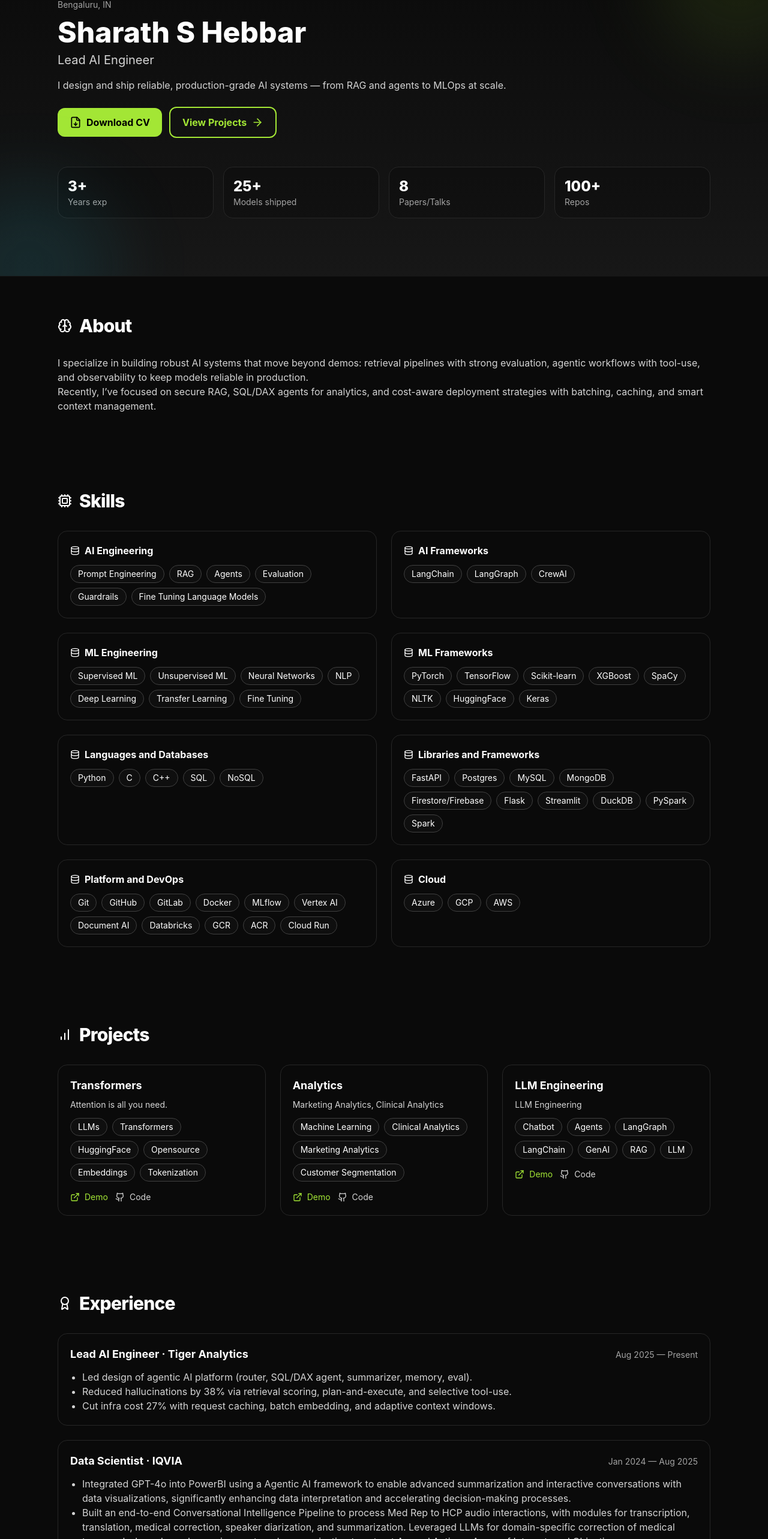
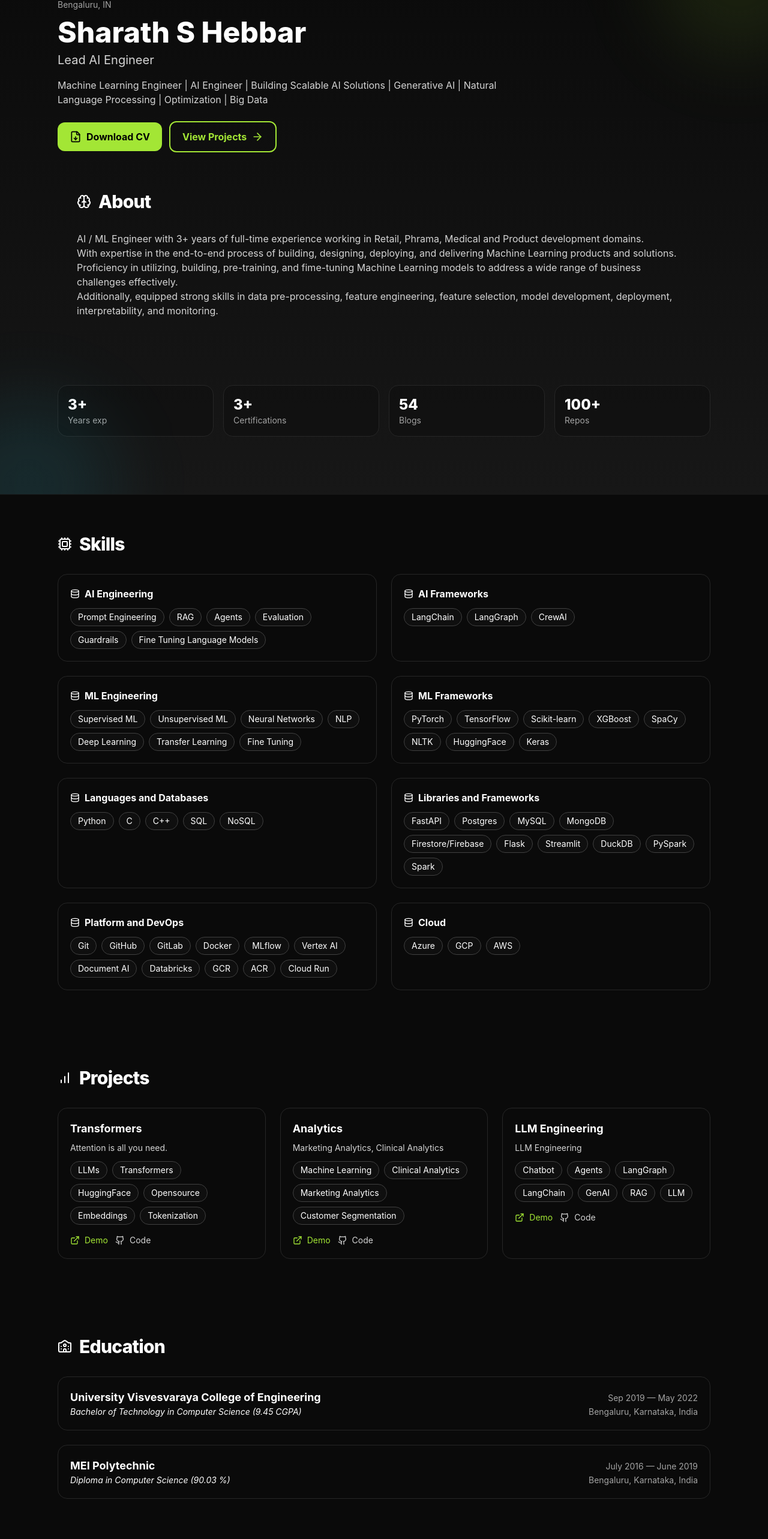
Before and after one commit to SharathHebbar/my-portfolio, a React (Create React App) app: page / in a window 1280 px wide. Shown: the part 159-2725 px from the top of the page at 60% size. Built offline with nearby package versions, Linux system fonts and the light colour scheme.

Commit message:
Updated Portfolio

```diff
--- a/src/App.js
+++ b/src/App.js
@@ -10,16 +10,18 @@ import About from "./components/About";
 import Skills from "./components/Skills";
 import Projects from "./components/Projects";
 import Experience from "./components/Experience"
-import { RealTimeProjects } from "./components/RealTimeProjects";
+import RealTimeProjects from "./components/RealTimeProjects";
+import Education from "./components/Education"
 
 export default function Portfolio() {
   return (
     <div className="min-h-screen bg-neutral-950 text-white">
       <Nav />
       <Hero />
-      <About />
+      {/* <About /> */}
       <Skills />
       <Projects />
+      <Education />
       <Experience />
       <RealTimeProjects />
       <Contact />
--- a/src/components/About.js
+++ b/src/components/About.js
@@ -7,12 +7,20 @@ export default function About() {
     <MotionSection id="about" title="About" icon={Brain}>
       <div className="prose prose-invert max-w-none text-neutral-300">
         <p>
-          I specialize in building robust AI systems that move beyond demos: retrieval pipelines with strong
-          evaluation, agentic workflows with tool-use, and observability to keep models reliable in production.
+          AI / ML Engineer with 3+ years of full-time experience working in Retail, Phrama, Medical and Product
+          development domains.
         </p>
         <p>
-          Recently, I’ve focused on secure RAG, SQL/DAX agents for analytics, and cost-aware deployment strategies
-          with batching, caching, and smart context management.
+          With expertise in the end-to-end process of building, designing, deploying, and delivering Machine Learning
+          products and solutions.
+        </p>
+        <p>
+          Proficiency in utilizing, building, pre-training, and fime-tuning Machine Learning models to address a wide
+          range of business challenges effectively.
+        </p>
+        <p>
+          Additionally, equipped strong skills in data pre-processing, feature engineering, feature selection, model
+          development, deployment, interpretability, and monitoring.
         </p>
       </div>
     </MotionSection>
--- a/src/components/Assets.js
+++ b/src/components/Assets.js
@@ -3,11 +3,12 @@ import { motion} from "framer-motion";
 export const ME = {
   name: "Sharath S Hebbar",
   title: "Lead AI Engineer",
-  tagline: "I design and ship reliable, production-grade AI systems — from RAG and agents to MLOps at scale.",
+  tagline: "Machine Learning Engineer | AI Engineer | Building Scalable AI Solutions | Generative AI | Natural Language Processing | Optimization | Big Data",
   location: "Bengaluru, IN",
   email: "sharathshebbar@gmail.com",
   github: "https://github.com/SharathHebbar",
   linkedin: "https://www.linkedin.com/in/sharath-s-hebbar/",
+  medium: "https://medium.com/@sharathhebbar24",
   resume: "/resume.pdf", // put in /public
 };
 
--- /dev/null
+++ b/src/components/Education.js
@@ -0,0 +1,48 @@
+import { motion } from "framer-motion";
+import { University } from "lucide-react";
+
+import { MotionSection } from "./Assets";
+
+
+const education = [
+  {
+    college: "University Visvesvaraya College of Engineering",
+    degree: "Bachelor of Technology in Computer Science (9.45 CGPA)",
+    period: "Sep 2019 — May 2022",
+    location: "Bengaluru, Karnataka, India"
+  },
+  {
+    college: "MEI Polytechnic",
+    degree: "Diploma in Computer Science (90.03 %)",
+    period: "July 2016 — June 2019",
+    location: "Bengaluru, Karnataka, India"
+  },
+];
+
+export default function Education() {
+  return (
+    <MotionSection id="education" title="Education" icon={University}>
+      <div className="space-y-6">
+        {education.map((e) => (
+          <motion.div
+            key={e.role}
+            initial={{ opacity: 0, y: 14 }}
+            whileInView={{ opacity: 1, y: 0 }}
+            viewport={{ once: true }}
+            transition={{ duration: 0.45 }}
+            className="rounded-2xl border border-neutral-800 p-5 bg-neutral-950/40"
+          >
+            <div className="flex flex-wrap items-baseline justify-between gap-2">
+              <h3 className="text-lg font-bold">{e.college}</h3>
+              <span className="text-sm text-neutral-400">{e.period}</span>
+            </div>
+            <div className="flex flex-wrap items-baseline justify-between gap-2">
+              <i className="text-sm">{e.degree}</i>
+              <span className="text-sm text-neutral-400">{e.location}</span>
+            </div>
+          </motion.div>
+        ))}
+      </div>
+    </MotionSection>
+  );
+}
--- a/src/components/Hero.js
+++ b/src/components/Hero.js
@@ -1,6 +1,7 @@
 import { motion} from "framer-motion";
 import { FileDown, ArrowRight} from "lucide-react";
 
+import About from "./About";
 import {ME} from "./Assets"
 
 export default function Hero() {
@@ -38,17 +39,18 @@ export default function Hero() {
             </a>
           </div>
         </motion.div>
-
+        <About />
         <motion.div
           initial={{ opacity: 0 }}
           animate={{ opacity: 1 }}
           transition={{ delay: 0.2, duration: 0.8 }}
           className="mt-12 grid grid-cols-2 sm:grid-cols-4 gap-4"
         >
+
           {[
             { label: "Years exp", value: "3+" },
-            { label: "Models shipped", value: "25+" },
-            { label: "Papers/Talks", value: "8" },
+            { label: "Certifications", value: "3+" },
+            { label: "Blogs", value: "54" },
             { label: "Repos", value: "100+" },
           ].map((s) => (
             <div key={s.label} className="rounded-2xl border border-neutral-800 p-4 bg-neutral-950/40">
--- a/src/components/Nav.js
+++ b/src/components/Nav.js
@@ -1,4 +1,4 @@
-import { Github, Linkedin, Mail} from "lucide-react";
+import { Github, Linkedin, Mail, Rss} from "lucide-react";
 
 import {ME} from "./Assets"
 
@@ -31,6 +31,9 @@ export default function Nav() {
           <a href={ME.linkedin} target="_blank" rel="noreferrer noopener" className="p-2 rounded-xl hover:bg-neutral-900">
             <Linkedin className="w-5 h-5" />
           </a>
+          <a href={ME.medium} target="_blank" rel="noreferrer noopener" className="p-2 rounded-xl hover:bg-neutral-900">
+            <Rss className="w-5 h-5" />
+          </a>
           <a href={`mailto:${ME.email}`} className="p-2 rounded-xl hover:bg-neutral-900">
             <Mail className="w-5 h-5" />
           </a>
--- a/src/components/RealTimeProjects.js
+++ b/src/components/RealTimeProjects.js
@@ -1,6 +1,5 @@
 import { motion } from "framer-motion";
-import { BookOpen, ExternalLink } from "lucide-react";
-
+import { GlobeLock } from "lucide-react";
 import { MotionSection, Badge } from "./Assets";
 
 const real_time_projects = [
@@ -60,9 +59,9 @@ const real_time_projects = [
   },
 ];
 
-export function RealTimeProjects() {
+export default function RealTimeProjects() {
   return (
-    <MotionSection id="pubs" title="Real Time Projects" icon={BookOpen}>
+    <MotionSection id="pubs" title="Real Time Projects" icon={GlobeLock}>
       <div className="space-y-4">
         {real_time_projects.map((p) => (
           <div key={p.title} className="flex flex-wrap items-center gap-2 justify-between rounded-2xl border border-neutral-800 p-4 bg-neutral-950/40">
```
Also changed, not shown: src/components/Achievements.js (added), src/components/Certification.js (added).
